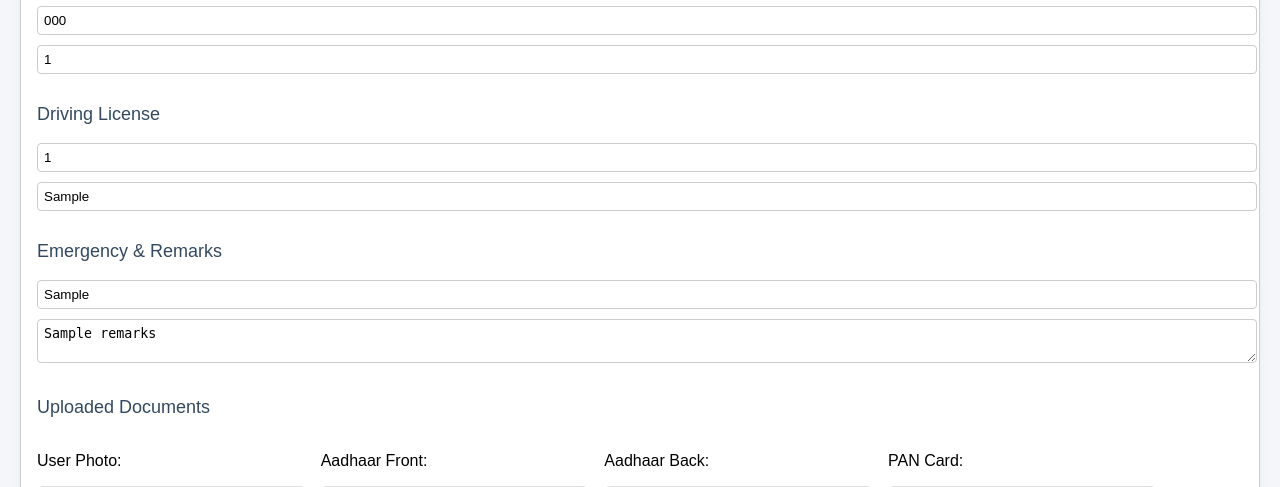
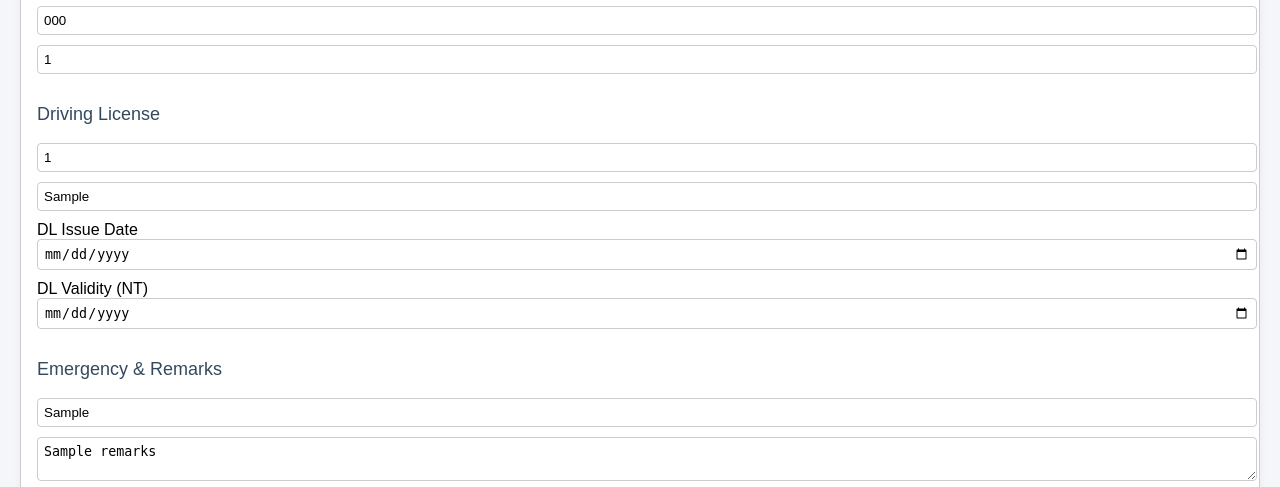
Before and after one commit to SAPtadeep27/employee_kyc, a Flask app: page /admin in a window 1280 px wide. Shown: the part 926-1413 px from the top of the page. Run offline with Flask 3, Linux system fonts and the light colour scheme; the visitor is signed in with stand-in values (Sample User, id 1); grey boxes marked "Sample" are stand-in pictures; a database or web service that is not in the repository returns one stand-in record (values such as "Sample title"); parts of the project's set-up code (start-up, migrations or seed data) failed here and were passed over.

Commit message:
change6.3

```diff
--- a/templates/admin.html
+++ b/templates/admin.html
@@ -139,6 +139,11 @@
       <p class="section-title">Driving License</p>
       <input name="dl_number" value="{{ entry.dl_number }}" placeholder="DL Number">
       <input name="dl_type" value="{{ entry.dl_type }}" placeholder="DL Type">
+      <label for="dl_issue_date">DL Issue Date</label>
+      <input type="date" name="dl_issue_date" value="{{ entry.dl_issue_date }}">
+
+      <label for="dl_validity_nt">DL Validity (NT)</label>
+      <input type="date" name="dl_validity_nt" value="{{ entry.dl_validity_nt }}">
 
       <p class="section-title">Emergency & Remarks</p>
       <input name="emergency_contact" value="{{ entry.emergency_contact }}" placeholder="Emergency Contact">
```
